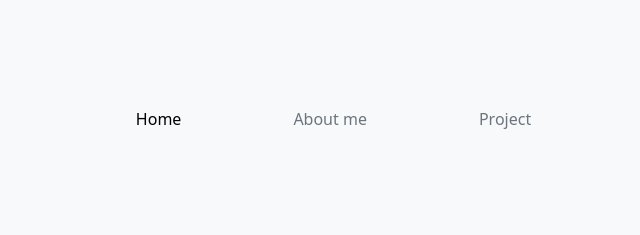
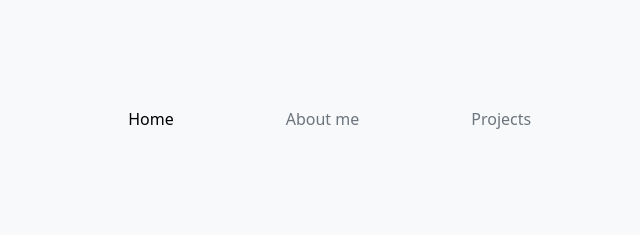
Before and after one commit to Heris-T/Heris-T.github.io, a plain HTML site: page about-me.html in a window 1280 px wide. Shown: the top 235 px of the page, 359-999 px from the left. Drawn offline with nearby package versions, Linux system fonts and the light colour scheme.

Commit message:
Update about-me.html

```diff
--- a/about-me.html
+++ b/about-me.html
@@ -25,7 +25,7 @@
         <ul class="navbar-nav col-lg-9 col-md-12 m-auto justify-content-end">
           <li class="nav-item p-lg-5"><a class="nav-link active text-black" aria-current="page" href="index.html">Home</a></li>
           <li class="nav-item p-lg-5"><a class="nav-link text-muted" href="about-me.html">About me</a></li>
-          <li class="nav-item p-lg-5"><a class="nav-link text-muted" href="project.html">Project</a></li>
+          <li class="nav-item p-lg-5"><a class="nav-link text-muted" href="project.html">Projects</a></li>
           <li class="nav-item p-lg-5"><a class="nav-link text-muted" href="contact.html">Contact me</a></li>
       </div>
     </div>
```
